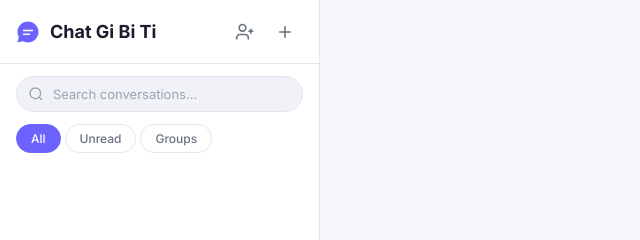
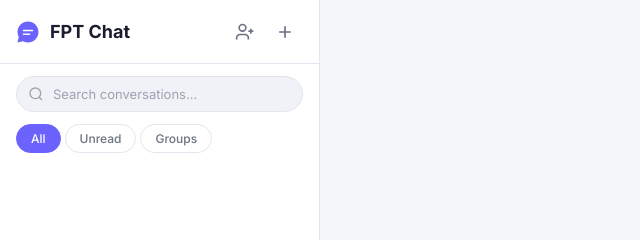
Before and after one commit to Vutheanh11/ChatWeb, a website with bundled scripts: page chat.html in a window 1280 px wide. Shown: the top 240 px of the page, 0-640 px from the left. Built offline with nearby package versions, Linux system fonts and the light colour scheme; no server answers.

Commit message:
Update chat.html

```diff
--- a/chat.html
+++ b/chat.html
@@ -23,7 +23,7 @@
             <path d="M16 2C8.268 2 2 8.268 2 16c0 2.4.612 4.656 1.688 6.624L2 30l7.62-1.656A13.927 13.927 0 0016 30c7.732 0 14-6.268 14-14S23.732 2 16 2z" fill="#6C63FF"/>
             <path d="M10 14h12M10 19h8" stroke="#fff" stroke-width="2" stroke-linecap="round"/>
           </svg>
-          <span>Chat Gi Bi Ti</span>
+          <span>FPT Chat</span>
         </div>
         <div style="display:flex;gap:4px">
           <button class="icon-btn" title="Add Friend" onclick="openAddFriend()">
```
